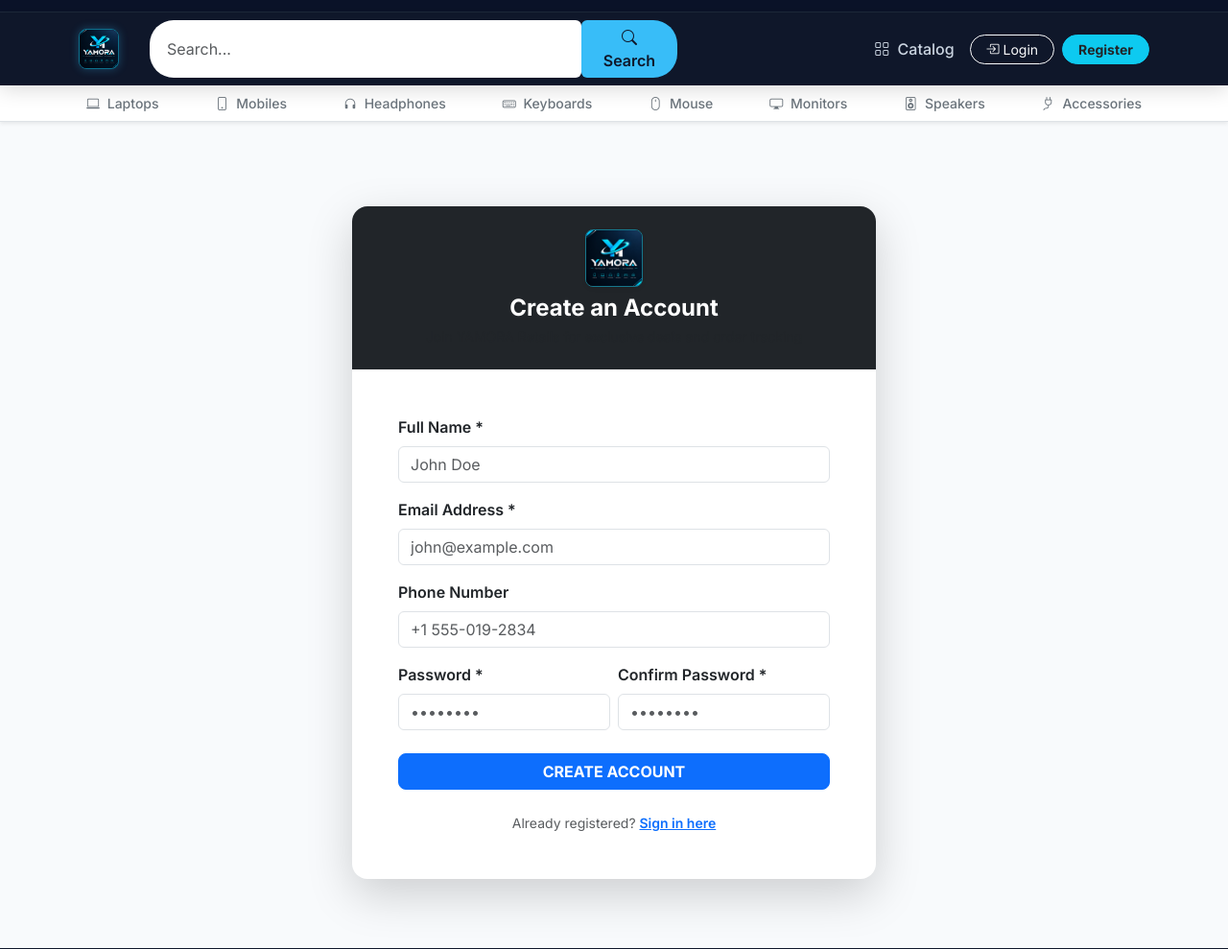
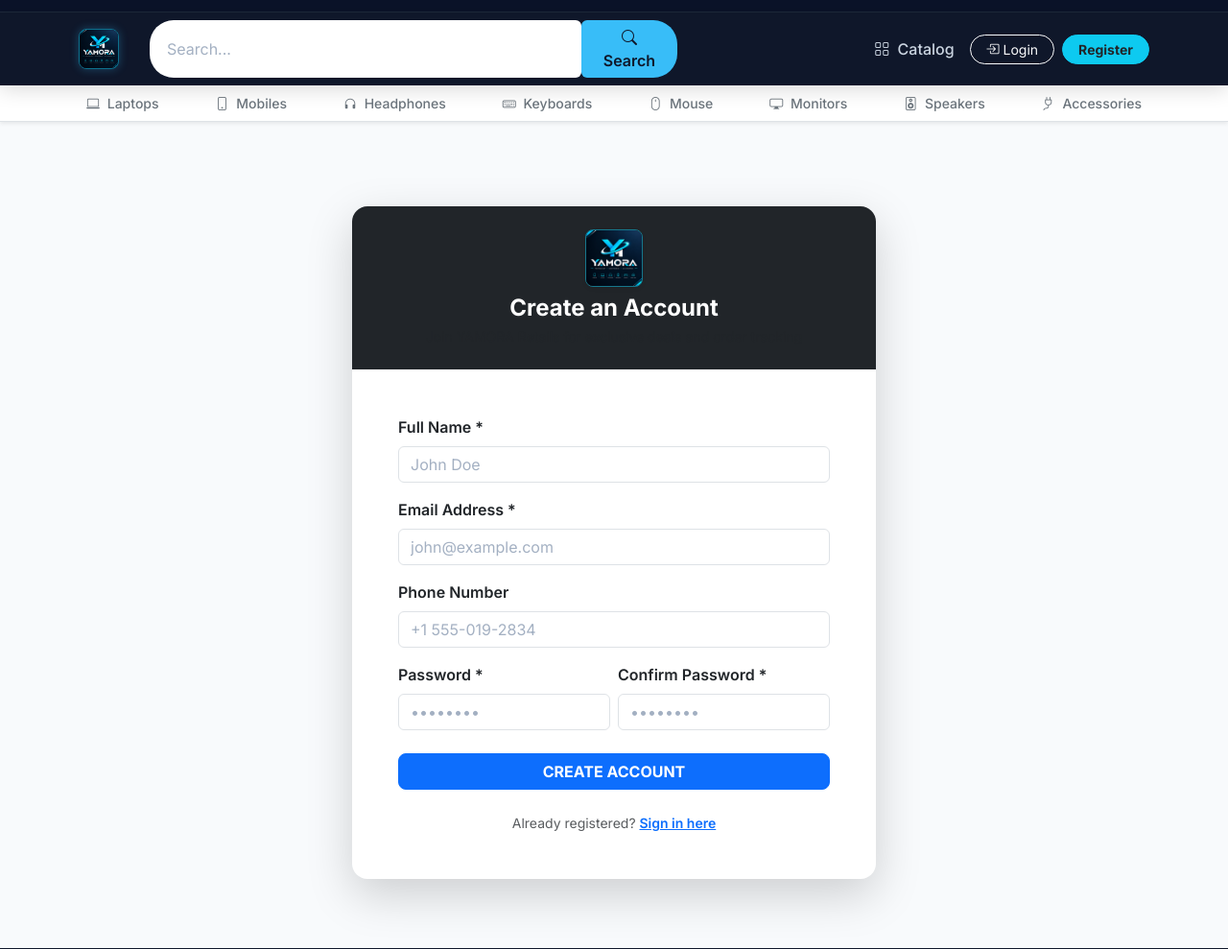
Before and after one commit to yogesh472001/electrohub, a Flask app: page /auth/register in a window 1280 px wide. Shown: the top 989 px of the page at 96% size. Run offline with Flask 3, Linux system fonts and the light colour scheme.

Commit message:
Set all input and textarea placeholder text color to light grey across the website

```diff
--- a/static/css/style.css
+++ b/static/css/style.css
@@ -18,6 +18,32 @@ body {
     min-height: 100vh;
     display: flex;
     flex-direction: column;
+}
+
+/* Universal Light Grey Input & Textarea Placeholders */
+input::placeholder,
+textarea::placeholder,
+select::placeholder,
+.form-control::placeholder,
+.form-select::placeholder {
+    color: #94a3b8 !important; /* Soft Light Grey */
+    opacity: 0.85 !important;
+    font-weight: 400;
+}
+
+::-webkit-input-placeholder {
+    color: #94a3b8 !important;
+    opacity: 0.85 !important;
+}
+
+::-moz-placeholder {
+    color: #94a3b8 !important;
+    opacity: 0.85 !important;
+}
+
+:-ms-input-placeholder {
+    color: #94a3b8 !important;
+    opacity: 0.85 !important;
 }
 
 /* Topbar & Navbar */
```
